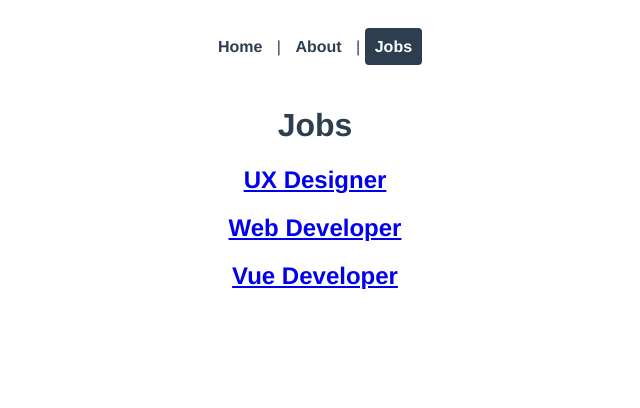
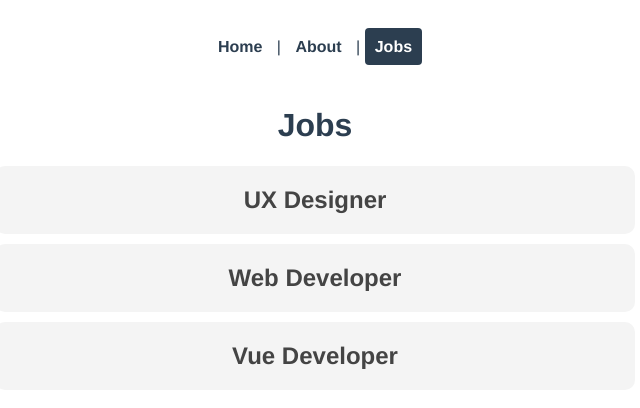
Before and after one commit to MacDavid1989/jobs-router-practice, a Vue app: page /jobs in a window 1280 px wide. Shown: the top 408 px of the page, without its empty margins (325-965 px from the left). Built offline with nearby package versions, Linux system fonts and the light colour scheme.

Commit message:
add some styling to the jobs view links

```diff
--- a/src/views/Jobs/Jobs.vue
+++ b/src/views/Jobs/Jobs.vue
@@ -1,6 +1,6 @@
 <template>
   <h1>Jobs</h1>
-  <div v-for="(job, index) in jobs" :key="index">
+  <div v-for="(job, index) in jobs" :key="index" class="job">
     <router-link :to="{ name: 'JobDetails', params: { id: job.id } }">
       <h2>
         {{ job.title }}
@@ -24,4 +24,20 @@ export default {
 };
 </script>
 
-<style></style>
+<style scoped>
+.job h2 {
+  background: #f4f4f4;
+  padding: 20px;
+  border-radius: 10px;
+  margin: 10px auto;
+  max-width: 600px;
+  cursor: pointer;
+  color: #444;
+}
+.job h2:hover {
+  background: #ddd;
+}
+.job a {
+  text-decoration: none;
+}
+</style>
```
